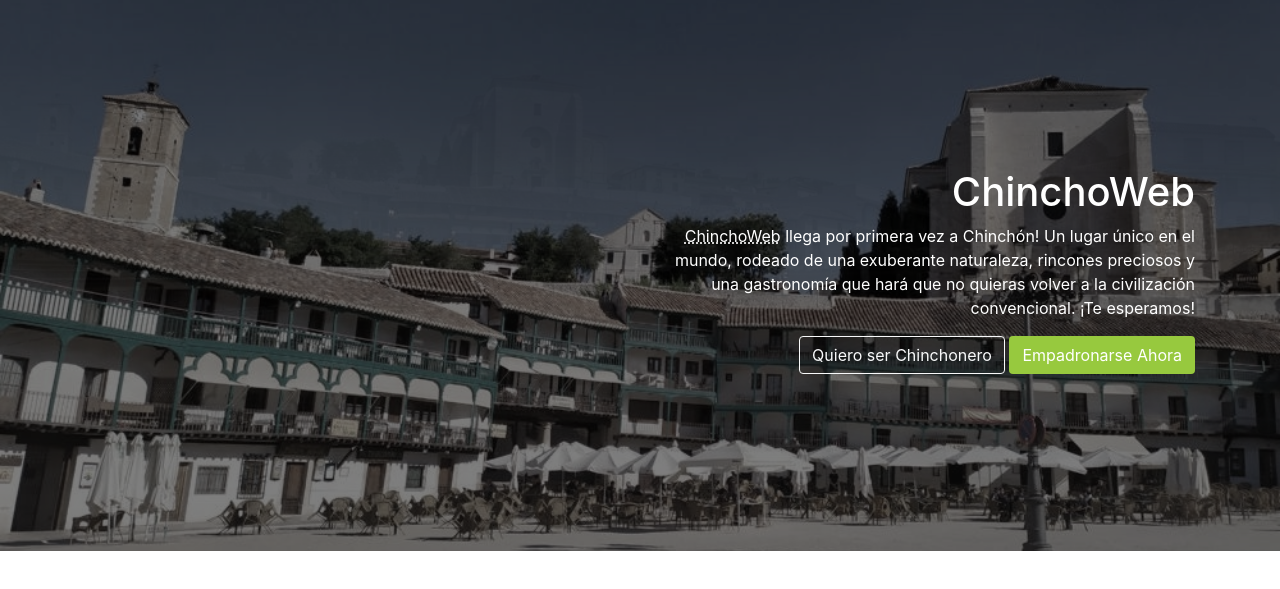
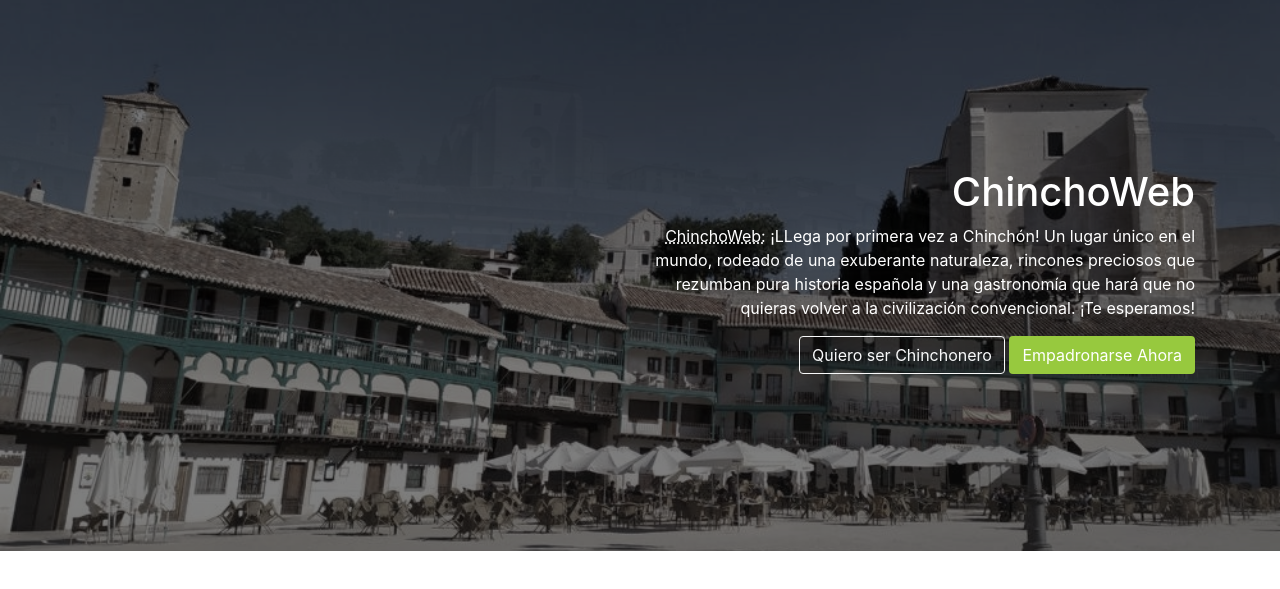
Before and after one commit to GuillermoBaldan/ChinchonWeb, a plain HTML site: page index.html in a window 1280 px wide. Shown: the part 139-728 px from the top of the page. Drawn offline with nearby package versions, Linux system fonts and the light colour scheme.

```diff
--- a/index.html
+++ b/index.html
@@ -64,8 +64,8 @@
                   <div class="row align-items-center">
                     <div class="col-md-6 offset-md-6 text-center text-md-right">
                       <h1>ChinchoWeb</h1>
-                      <p class="d-none d-md-block"><abbr data-toggle="tooltip" title="La exclusiva conferencia de Platzi"> ChinchoWeb</abbr> llega por primera vez a Chinchón! Un lugar único en
-                       el mundo, rodeado de una exuberante naturaleza, rincones preciosos y una gastronomía que hará que no quieras volver
+                      <p class="d-none d-md-block"><abbr data-toggle="tooltip" title="La web sobre todo lo que necesitas saber sobre Chinchón"> ChinchoWeb:</abbr> ¡LLega por primera vez a Chinchón! Un lugar único en
+                       el mundo, rodeado de una exuberante naturaleza, rincones preciosos que rezumban pura historia española y una gastronomía que hará que no quieras volver
                        a la civilización convencional.
                        ¡Te esperamos!</p>
                        <a class="btn btn-outline-light" href="#">Quiero ser Chinchonero</a>
```
Also changed, not shown: 1 other file.
